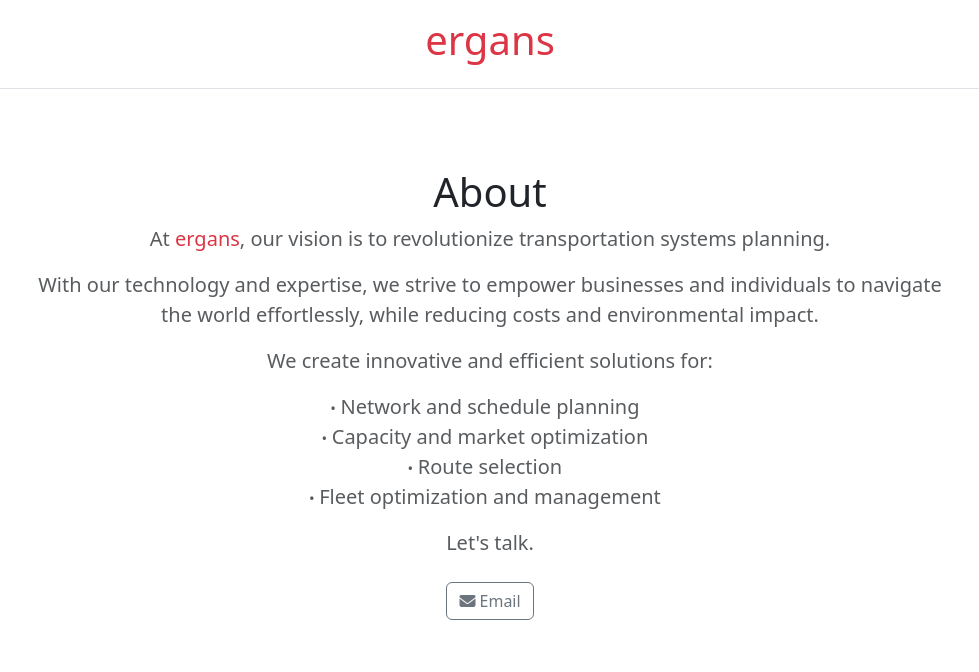
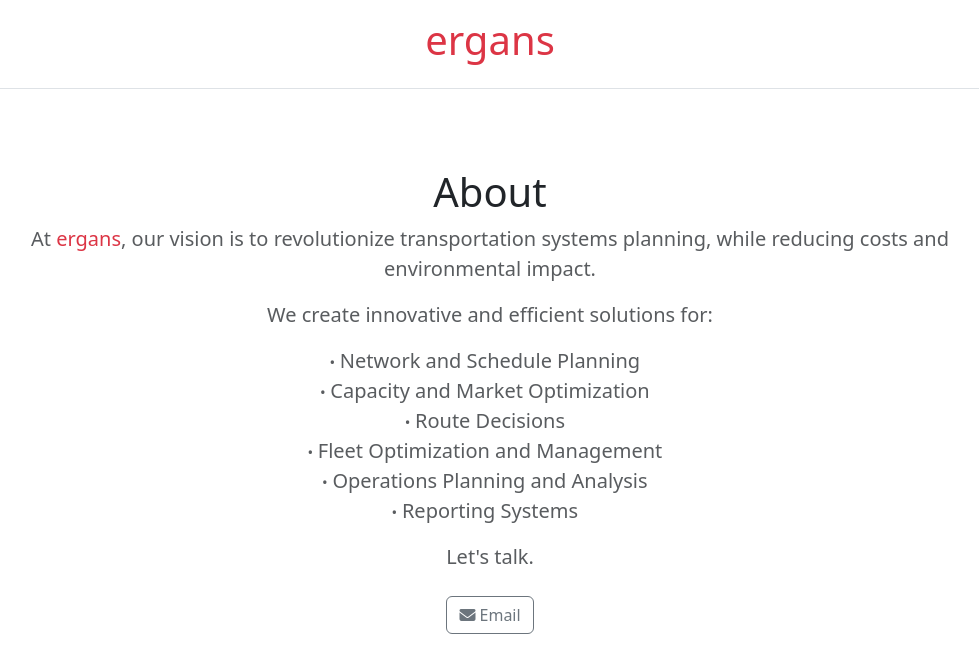
Before and after one commit to Ergans/ergans.github.io, a plain HTML site: page index.html in a window 1280 px wide. Shown: the whole page, without its empty margins (150-1129 px from the left). Drawn offline with nearby package versions, Linux system fonts and the light colour scheme.

Commit message:
content update

```diff
--- a/index.html
+++ b/index.html
@@ -61,19 +61,20 @@
           <div class="col-lg-10 col-md-10 mx-auto">
             <br /><br /><br />
             <h1 class="fw-light">About</h1>
-            <p class="lead text-muted">At <span class="text-danger">ergans</span>, our vision is to revolutionize transportation systems planning.</p>
             <p class="lead text-muted">
-              With our technology and expertise, we strive to empower businesses and individuals to navigate the world effortlessly, while reducing costs and
-              environmental impact.
+              At <span class="text-danger">ergans</span>, our vision is to revolutionize transportation systems planning, while reducing costs and environmental
+              impact.
             </p>
             <p class="lead text-muted">We create innovative and efficient solutions for:</p>
 
             <div class="container custom-list">
               <ul class="lead text-muted">
-                <li>Network and schedule planning</li>
-                <li>Capacity and market optimization</li>
-                <li>Route selection</li>
-                <li>Fleet optimization and management</li>
+                <li>Network and Schedule Planning</li>
+                <li>Capacity and Market Optimization</li>
+                <li>Route Decisions</li>
+                <li>Fleet Optimization and Management</li>
+                <li>Operations Planning and Analysis</li>
+                <li>Reporting Systems</li>
               </ul>
             </div>
 
```
